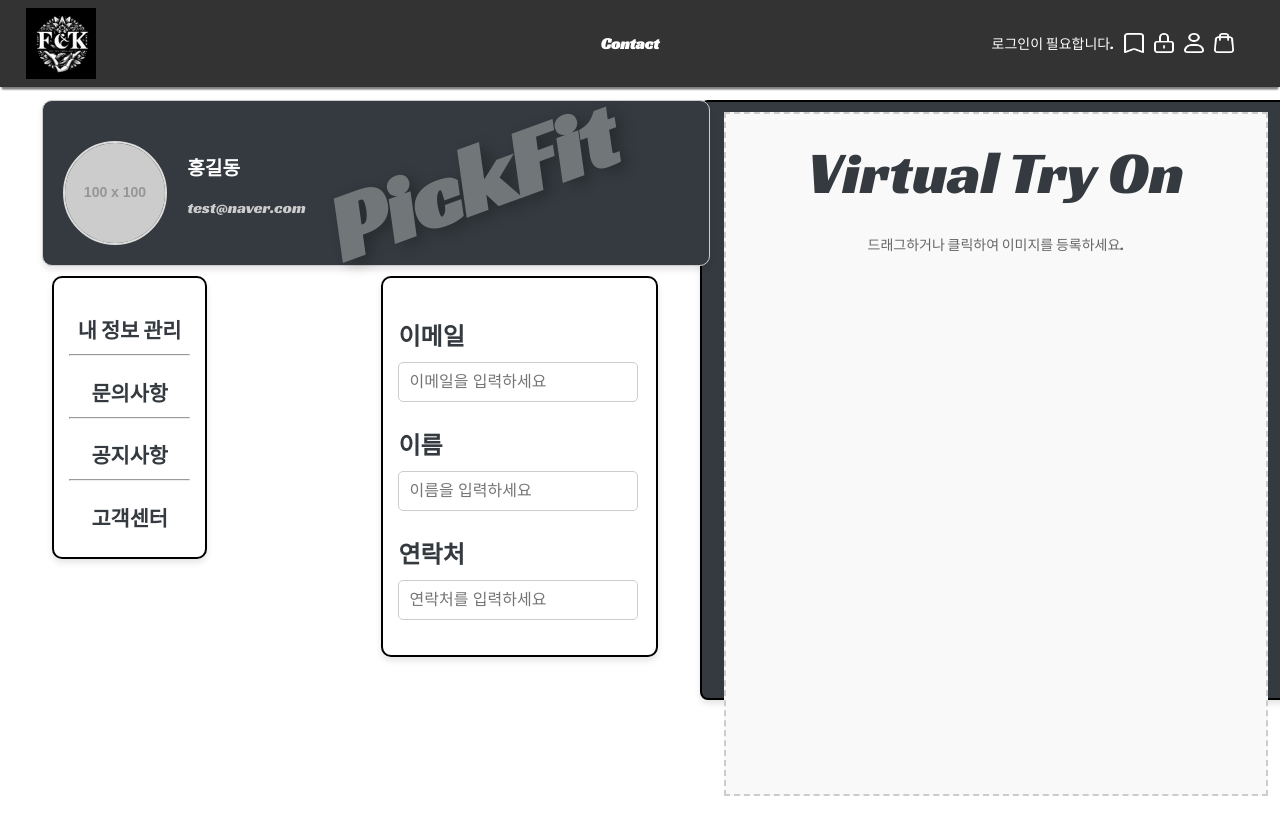
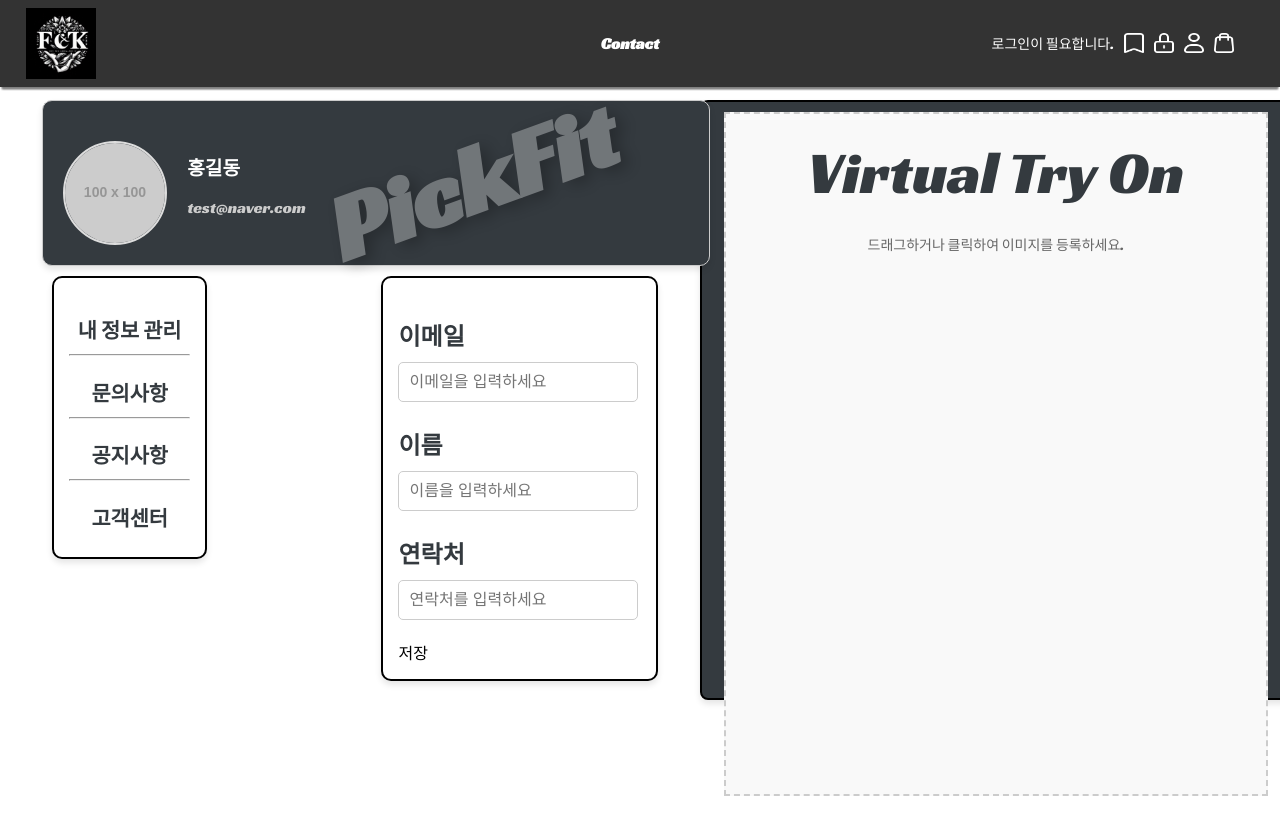
Before and after one commit to Pick-Fit/Front-end, a React (Create React App) app in the folder pickfit/: page /mypage in a window 1280 px wide. Built offline with nearby package versions, Linux system fonts and the light colour scheme; no server answers; a web font is replaced by a local one.

Commit message:
feat MyPage

```diff
--- a/pickfit/src/pages/Mypage/MyPage.js
+++ b/pickfit/src/pages/Mypage/MyPage.js
@@ -12,7 +12,7 @@
   const [email, setEmail] = useState("");
   const [userName, setUserName] = useState("");
   const [isLoggedIn, setIsLoggedIn] = useState(false);
-  const [activeSection, setActiveSection] = useState("info"); // 활성화된 항목 상태 관리
+  const [activeSection, setActiveSection] = useState("info");
   const navigate = useNavigate();
   const API_URL = "http://localhost:8080/api/user"; // API URL 상수화
 
@@ -41,7 +41,7 @@
   };
 
   const handleSectionClick = (section) => {
-    setActiveSection(section); // 클릭한 항목을 활성화
+    setActiveSection(section);
   };
 
   return (
@@ -78,9 +78,6 @@
         </div>
       </div>
       <VirtualTryOn/>
-      {/* <div className="border-box3">
-        <div>Virtual Try On</div>
-      </div> */}
     </div>
 
   );
--- a/pickfit/src/pages/Mypage/SectionCotent.js
+++ b/pickfit/src/pages/Mypage/SectionCotent.js
@@ -1,8 +1,28 @@
-// SectionContent.js
+import React, { useState } from 'react';
 import "../../styles/MyPage.css";
 import MaintenanceSection from "./MaintenanceSection";
 
 const SectionContent = ({ activeSection, email, userName, setEmail, setUserName }) => {
+  const [contactNumber, setContactNumber] = useState(''); // 연락처 상태 관리
+
+  const handleSave = (e) => {
+    let value = e.target.value;
+
+    // 숫자와 '-'만 허용하고, 그 외 문자는 제거
+    value = value.replace(/[^0-9-]/g, '');
+
+    // 3자리-4자리-4자리로 포맷팅
+    if (value.length <= 3) {
+      value = value.replace(/(\d{3})(\d{0,})/, '$1$2');  // 3자리까지만 입력
+    } else if (value.length <= 7) {
+      value = value.replace(/(\d{3})(\d{4})(\d{0,})/, '$1-$2$3');  // 3자리-4자리
+    } else {
+      value = value.replace(/(\d{3})(\d{4})(\d{4})/, '$1-$2-$3');  // 3자리-4자리-4자리
+    }
+
+    setContactNumber(value); // 상태 업데이트
+  };
+
   if (activeSection === "info") {
     return (
       <div>
@@ -30,9 +50,14 @@
         <div className="input-box">
           <input
             type="tel"
+            value={contactNumber}
+            onChange={handleSave}
             placeholder="연락처를 입력하세요"
             className="input-field"
           />
+        </div>
+        <div className="Storage" onClick={handleSave}>
+          <div>저장</div>
         </div>
       </div>
     );
--- a/pickfit/src/styles/MyPage.css
+++ b/pickfit/src/styles/MyPage.css
@@ -131,6 +131,10 @@
     text-align: left;
 }
 
+.Storage {
+    cursor: pointer; /* 커서를 손 모양으로 변경 */
+  }
+
 .maintenance-section {
     text-align: center;
 }
```
